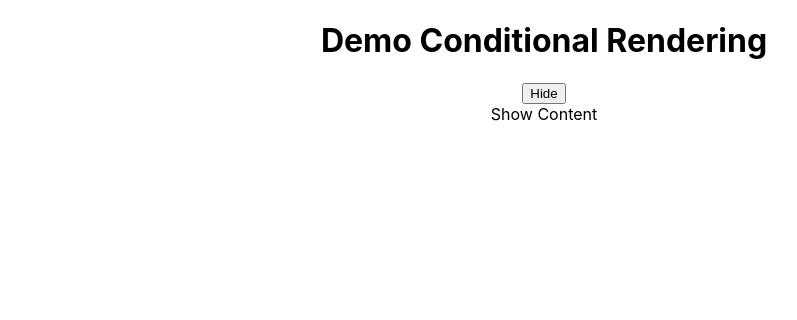
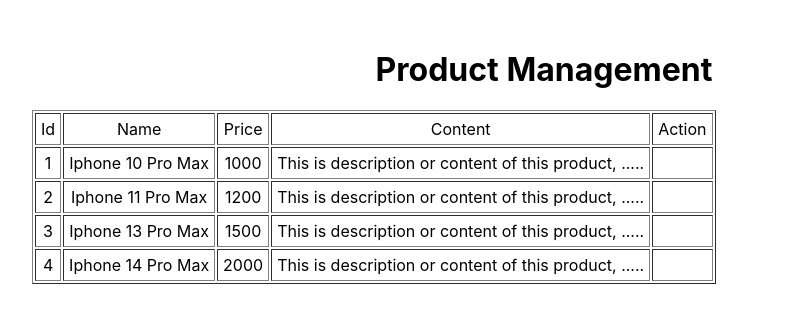
Before and after one commit to manngo2013/demo-first-project, a React (Create React App) app: page / in a window 1280 px wide. Shown: the top 320 px of the page, without its empty margins (96-893 px from the left). Built offline with nearby package versions, Linux system fonts and the light colour scheme.

Commit message:
Lecture 24: Rendering Lists

```diff
--- a/src/App.css
+++ b/src/App.css
@@ -1,5 +1,7 @@
 .App {
   text-align: center;
+  width: 80vw;
+  margin: 50px auto 50px auto;
 }
 
 .App-logo {
--- a/src/components/MyApp.jsx
+++ b/src/components/MyApp.jsx
@@ -1,11 +1,38 @@
 import React, { Component } from 'react';
 import '../App.css';
+import ProductListComponent from './ProductListComponent';
 
 export default class MyApp extends Component {
   constructor(props) {
     super(props);
     this.state = {
       status: false,
+      products: [
+        {
+          id: 1,
+          name: 'Iphone 10 Pro Max',
+          price: 1000,
+          content: 'This is description or content of this product, .....',
+        },
+        {
+          id: 2,
+          name: 'Iphone 11 Pro Max',
+          price: 1200,
+          content: 'This is description or content of this product, .....',
+        },
+        {
+          id: 3,
+          name: 'Iphone 13 Pro Max',
+          price: 1500,
+          content: 'This is description or content of this product, .....',
+        },
+        {
+          id: 4,
+          name: 'Iphone 14 Pro Max',
+          price: 2000,
+          content: 'This is description or content of this product, .....',
+        },
+      ],
     };
   }
 
@@ -34,7 +61,7 @@
 
     return (
       <div className="App">
-        <h1>Demo Conditional Rendering</h1>
+        {/* <h1>Demo Conditional Rendering</h1>
         {this.state.status ? (
           <div>
             <button onClick={() => this.handleShowHide()}>Show</button>
@@ -44,7 +71,9 @@
             <button onClick={() => this.handleShowHide()}>Hide</button>
             <div>Show Content</div>
           </div>
-        )}
+        )} */}
+
+        <ProductListComponent products={this.state.products} />
       </div>
     );
   }
--- /dev/null
+++ b/src/components/ProductListComponent.jsx
@@ -0,0 +1,39 @@
+import React, { Component } from 'react';
+
+export default class ProductListComponent extends Component {
+  render() {
+    console.log('>>>>>>>>> Check props: ', this.props);
+
+    let { products } = this.props;
+
+    return (
+      <div>
+        <h1>Product Management</h1>
+        <table cellPadding={5} cellSpacing={2} border={1}>
+          <thead>
+            <tr>
+              <td>Id</td>
+              <td>Name</td>
+              <td>Price</td>
+              <td>Content</td>
+              <td>Action</td>
+            </tr>
+          </thead>
+          <tbody>
+            {products.map((product, index) => {
+              return (
+                <tr key={product.id}>
+                  <td>{product.id}</td>
+                  <td>{product.name}</td>
+                  <td>{product.price}</td>
+                  <td>{product.content}</td>
+                  <td></td>
+                </tr>
+              );
+            })}
+          </tbody>
+        </table>
+      </div>
+    );
+  }
+}
```
